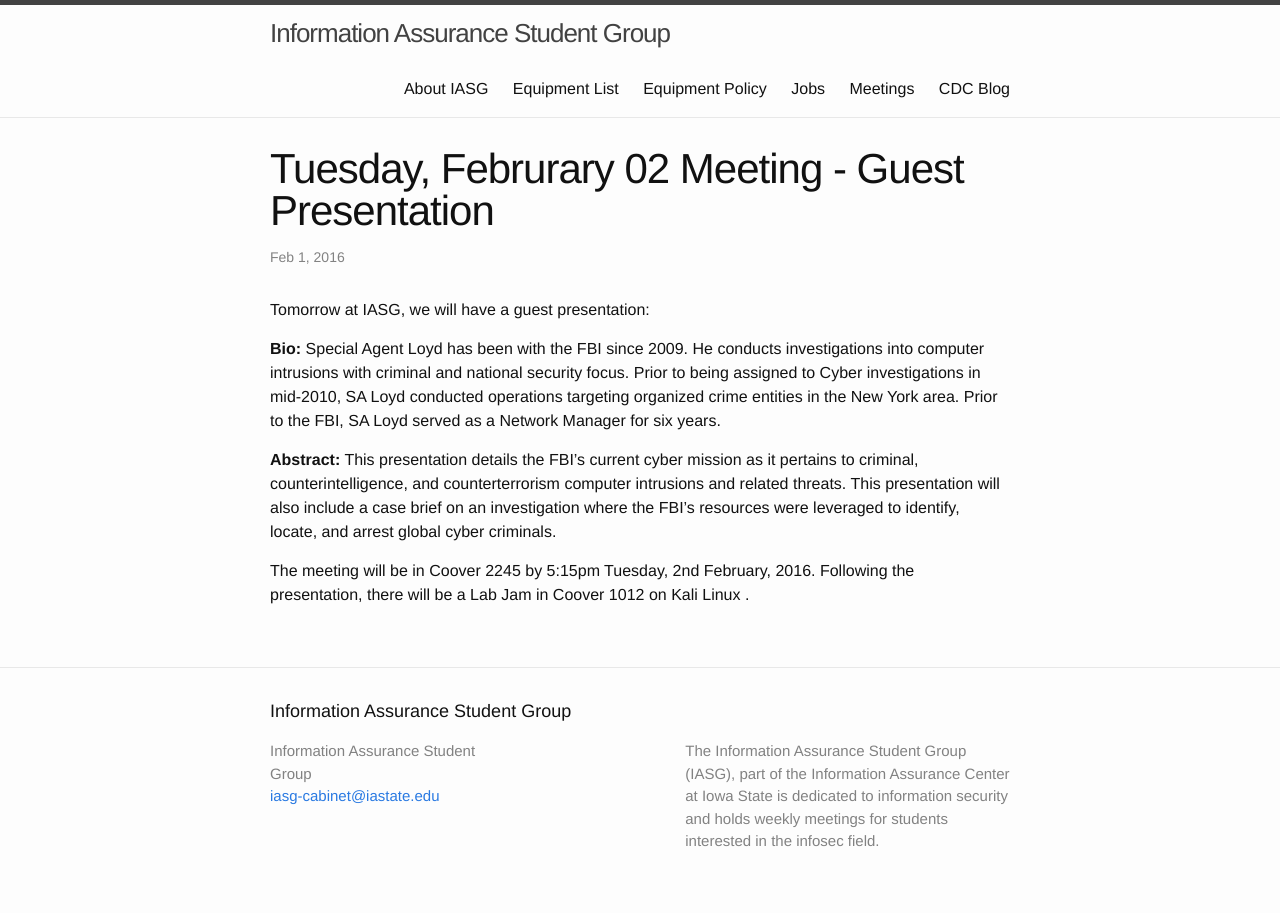
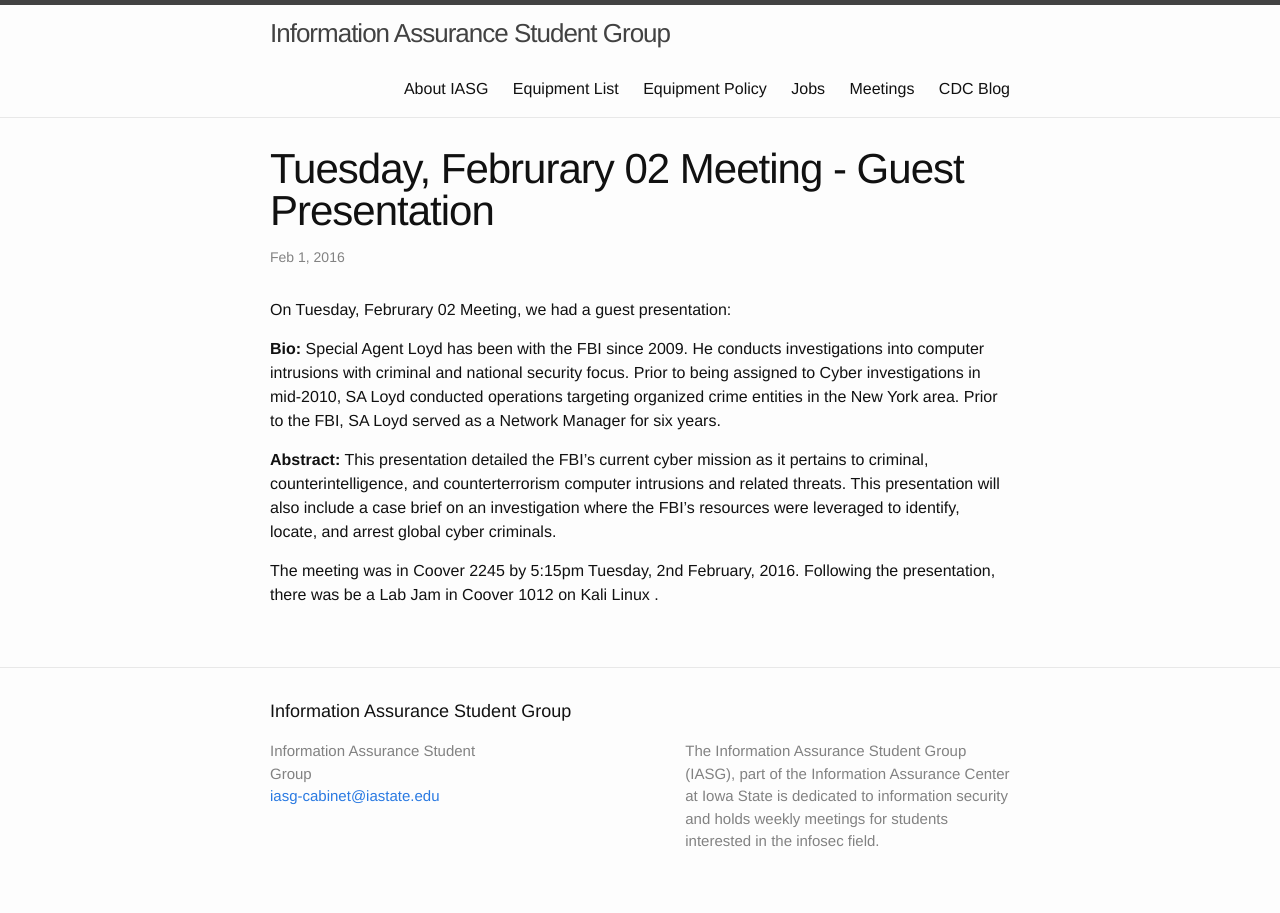
Before and after one commit to IASG/iasg.github.io, a Jekyll site: the page built from _posts/2016-02-01-meeting.markdown, in a window 1280 px wide. Built offline with Jekyll 4.4.1, drawn with Linux system fonts in a browser that asks for light colours.

Commit message:
Update 2016-02-01-meeting.markdown

```diff
--- a/_posts/2016-02-01-meeting.markdown
+++ b/_posts/2016-02-01-meeting.markdown
@@ -4,14 +4,14 @@ title:  "Tuesday, Februrary 02 Meeting - Guest Presentation"
 date:   2016-02-01 14:22:05
 categories: meetings
 excerpt: >
-  Tomorrow at IASG, we will have a guest presentation from a Special Agent who has been with the FBI since 2009
+  On Tuesday, Februrary 02 Meeting, we had a guest presentation from a Special Agent who has been with the FBI since 2009
 ---
-Tomorrow at IASG, we will have a guest presentation:
+On Tuesday, Februrary 02 Meeting, we had a guest presentation:
 
 **Bio:** Special Agent Loyd has been with the FBI since 2009.  He conducts investigations into computer intrusions with criminal and national security focus.  Prior to being assigned to Cyber investigations in mid-2010, SA Loyd conducted operations targeting organized crime entities in the New York area.  Prior to the FBI, SA Loyd served as a Network Manager for six years.
 
 
-**Abstract:** This presentation details the FBI’s current cyber mission as it pertains to criminal, counterintelligence, and counterterrorism computer intrusions and related threats.  This presentation will also include a case brief on an investigation where the FBI's resources were leveraged to identify, locate, and arrest global cyber criminals.
+**Abstract:** This presentation detailed the FBI’s current cyber mission as it pertains to criminal, counterintelligence, and counterterrorism computer intrusions and related threats.  This presentation will also include a case brief on an investigation where the FBI's resources were leveraged to identify, locate, and arrest global cyber criminals.
 
-The meeting will be in Coover 2245 by 5:15pm Tuesday, 2nd February, 2016.
-Following the presentation, there will be a Lab Jam in Coover 1012 on Kali Linux .
+The meeting was in Coover 2245 by 5:15pm Tuesday, 2nd February, 2016.
+Following the presentation, there was be a Lab Jam in Coover 1012 on Kali Linux .
```
